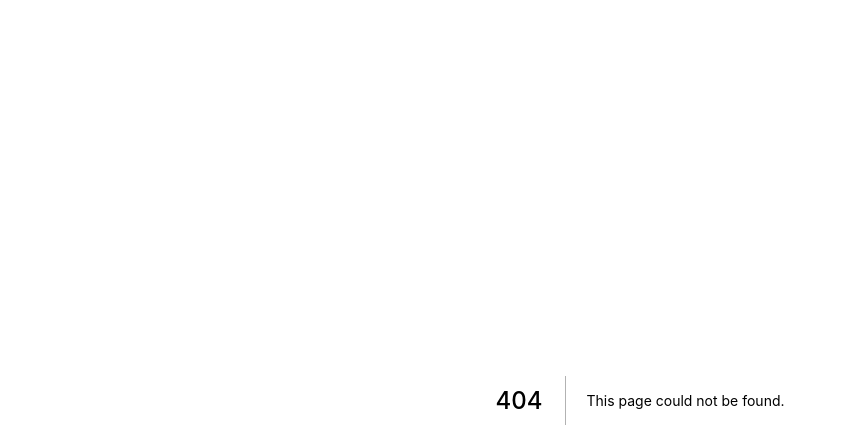
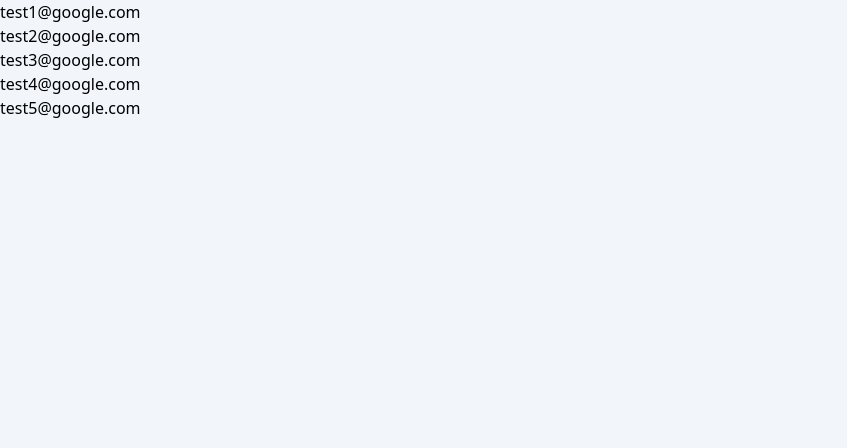
Before and after one commit to mehrabix/login-steps, a Next.js app: page /test in a window 1280 px wide. Before the commit this address had no page. Shown: the top 448 px of the page, without its empty margins (0-847 px from the left). Built offline with nearby package versions, Linux system fonts and the light colour scheme.

Commit message:
userData ContextApi

```diff
--- /dev/null
+++ b/components/UserDataProvider.jsx
@@ -0,0 +1,55 @@
+import { useState, useEffect, createContext } from "react";
+import Cookies from "js-cookie";
+
+export const UserDataContext = createContext({
+    userData: [],
+    setUserData: () => {},
+});
+
+
+export const UserDataProvider = (props) => {
+
+    const [userDataApi, setUserDataApi] = useState([]);
+
+
+    useEffect(() => {
+        Cookies.set("userData", JSON.stringify(userData));
+        setUserDataApi(JSON.parse(Cookies.get("userData")));
+    }, []);
+
+
+    const [userData, setUserData] = useState([
+        {
+            id: 1,
+            email: "test1@google.com",
+            password: "123",
+        },
+        {
+            id: 2,
+            email: "test2@google.com",
+            password: "1234",
+        },
+        {
+            id: 3,
+            email: "test3@google.com",
+            password: "12345",
+        },
+        {
+            id: 4,
+            email: "test4@google.com",
+            password: "123456",
+        },
+        {
+            id: 5,
+            email: "test5@google.com",
+            password: "1234567",
+        },
+    ]);
+
+    return (
+        <UserDataContext.Provider value={[userDataApi, setUserDataApi]}>
+            {props.children}
+        </UserDataContext.Provider>
+    )
+
+}
--- a/pages/_app.js
+++ b/pages/_app.js
@@ -1,7 +1,12 @@
 import '../styles/globals.css'
+import {UserDataProvider} from "../components/UserDataProvider"
 
 function MyApp({ Component, pageProps }) {
-  return <Component {...pageProps} />
+  return (
+    <UserDataProvider>
+      <Component {...pageProps} />
+    </UserDataProvider>
+  );
 }
 
 export default MyApp
--- a/pages/index.jsx
+++ b/pages/index.jsx
@@ -1,48 +1,15 @@
 import Link from "next/link";
-import { useState, useEffect } from "react";
+import { useState, useEffect, useContext } from "react";
 import Cookies from "js-cookie";
 import { useRouter } from "next/router";
+import { UserDataContext } from "../components/UserDataProvider";
 
 
 export default function Home() {
+
   const router = useRouter();
 
-
-  const userData = [
-    {
-      id: 1,
-      email: "test1@google.com",
-      password: "123",
-    },
-    {
-      id: 2,
-      email: "test2@google.com",
-      password: "1234",
-    },
-    {
-      id: 3,
-      email: "test3@google.com",
-      password: "12345",
-    },
-    {
-      id: 4,
-      email: "test4@google.com",
-      password: "123456",
-    },
-    {
-      id: 5,
-      email: "test5@google.com",
-      password: "1234567",
-    },
-  ];
-
-  useEffect(() => {
-    Cookies.set("userData", JSON.stringify(userData));
-    setUserDataApi(JSON.parse(Cookies.get("userData")));
-    // eslint-disable-next-line react-hooks/exhaustive-deps
-  }, []);
-
-  const [userDataApi, setUserDataApi] = useState([]);
+  const [userData, setUserData] = useContext(UserDataContext);
   const [emailborder, setEmailBorder] = useState("border-black");
   const [passwordborder, setPasswordBorder] = useState("border-black");
   const [emailErrorMessage, setEmailMessageText] = useState("");
@@ -65,7 +32,7 @@ export default function Home() {
     }
     if (email !== "" && password !== "")
     {
-      const user = userDataApi.find(
+      const user = userData.find(
         (user) => user.email === email && user.password === password
       );
       if (user) {
--- /dev/null
+++ b/pages/test.jsx
@@ -0,0 +1,22 @@
+import { useContext } from "react";
+import { UserDataContext } from "../components/UserDataProvider";
+
+
+const test = () => {
+
+    const [userData, setUserData] = useContext(UserDataContext);
+
+
+    return (
+        <>
+            <div>{
+
+                userData.map((a) => {
+                   return <div>{a.email}</div>
+                })
+
+            }</div>
+            </>
+    )
+}
+export default test;
```
